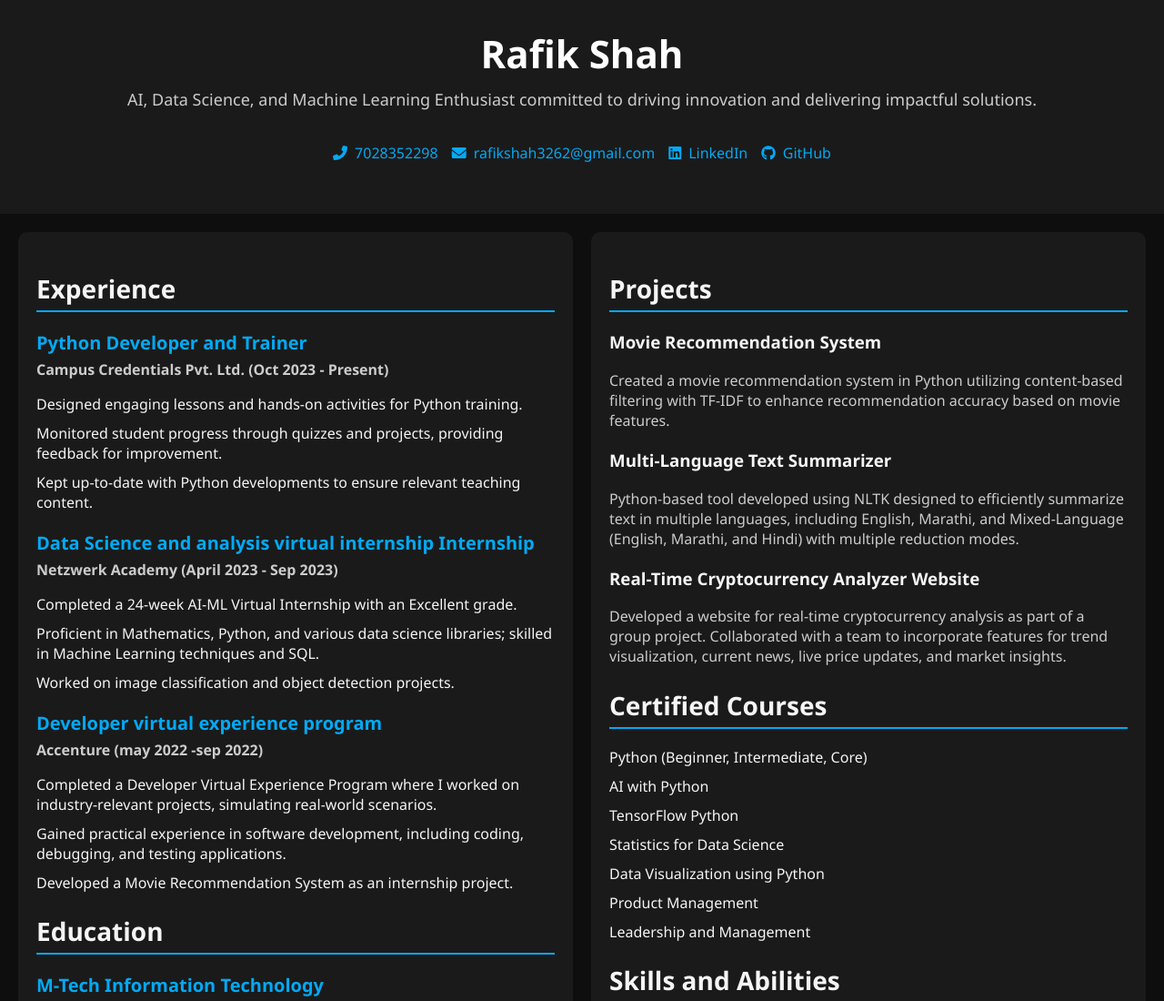
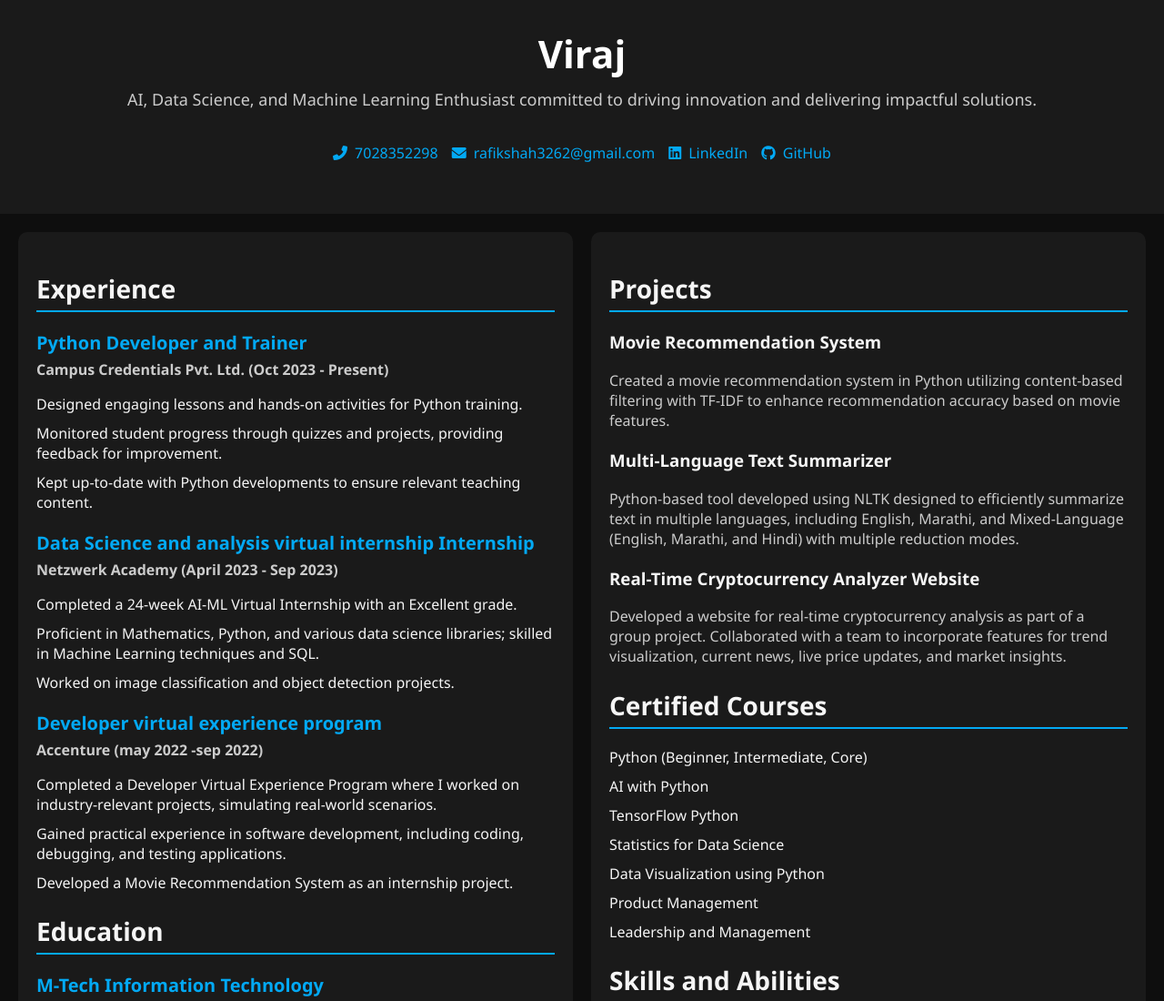
Before and after one commit to virajtama/My_Resume, a plain HTML site: page index.html in a window 1280 px wide. Shown: the top 1100 px of the page at 91% size. Drawn offline with Linux system fonts and the light colour scheme.

Commit message:
Update index.html

```diff
--- a/index.html
+++ b/index.html
@@ -176,7 +176,7 @@
 
 <body>
     <header>
-        <h1>Rafik Shah</h1>
+        <h1>Viraj</h1>
         <p>AI, Data Science, and Machine Learning Enthusiast committed to driving innovation and delivering impactful solutions.</p>
         <div class="contact-info">
             <ul>
```
